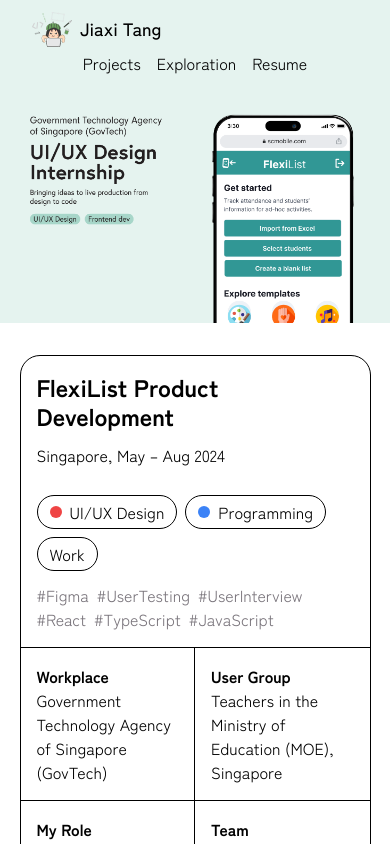
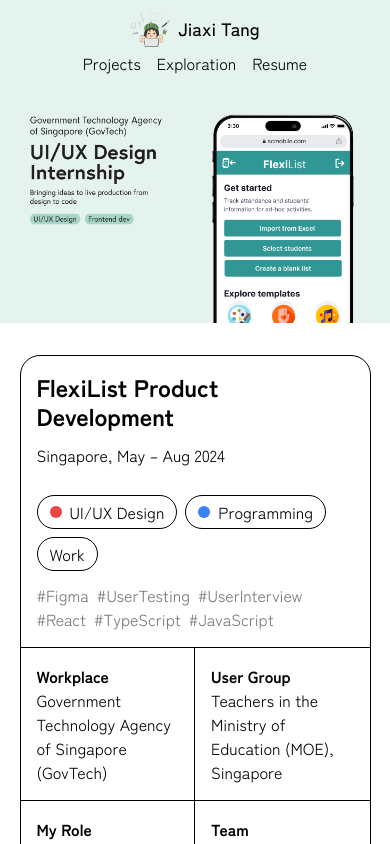
Before and after one commit to tang-jiaxi/portfolio, a Next.js app: page /govtech in a window 390 px wide. Shown: the top 844 px of the page. Built offline with nearby package versions, Linux system fonts and the light colour scheme.

Commit message:
fix nav decentralized in mobile

```diff
--- a/components/NavBar.tsx
+++ b/components/NavBar.tsx
@@ -55,7 +55,7 @@
         animation: isMobile ? `${animation} 0.5s ease forwards` : '',
       }}
     >
-      <nav className="flex flex-col sm:flex-row gap-1 sm:gap-0 justify-between items-stretch py-3">
+      <nav className="flex flex-col sm:flex-row gap-1 sm:gap-0 items-center sm:justify-between sm:items-stretch py-3">
         <Link
           href={'/'}
           onClick={handleLogoClick}
```
